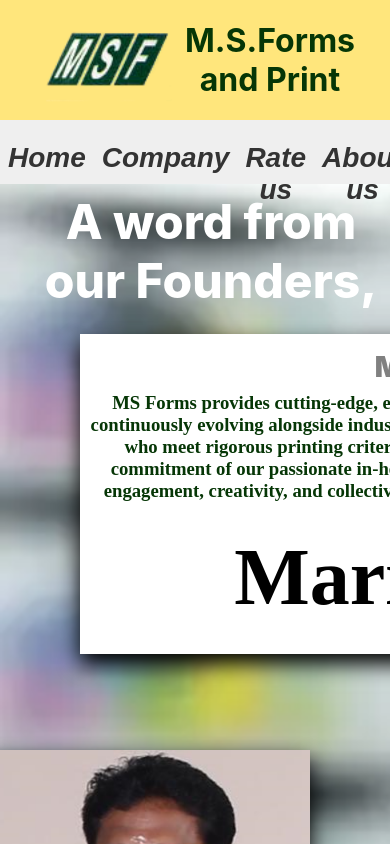
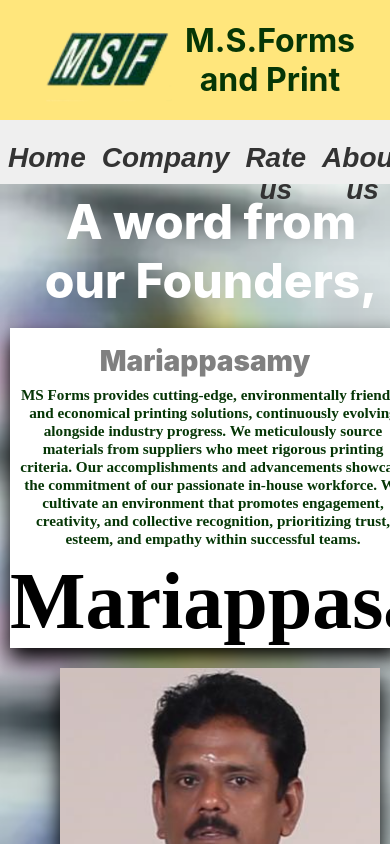
Before and after one commit to Praveen-Mariappasamy/MSF-Portfolio, a React (Create React App) app in the folder msf-webapp/: page /about in a window 390 px wide. Shown: the top 844 px of the page. Built offline with nearby package versions, Linux system fonts and the light colour scheme; a web font is replaced by a local one.

Commit message:
Update About.css

```diff
--- a/msf-webapp/src/About.css
+++ b/msf-webapp/src/About.css
@@ -51,3 +51,16 @@
     font-weight: 900;
     color: grey
 }
+
+
+/* Media Queries for Mobile View */
+@media only screen and (max-width: 768px) {
+    .CEO1, .CEO2, .container, .container1 {
+        max-width: 100%; /* Remove max-width */
+        margin: 10px;
+    }
+    .container,.container1{
+        font-size: small;
+    }
+
+}
```
